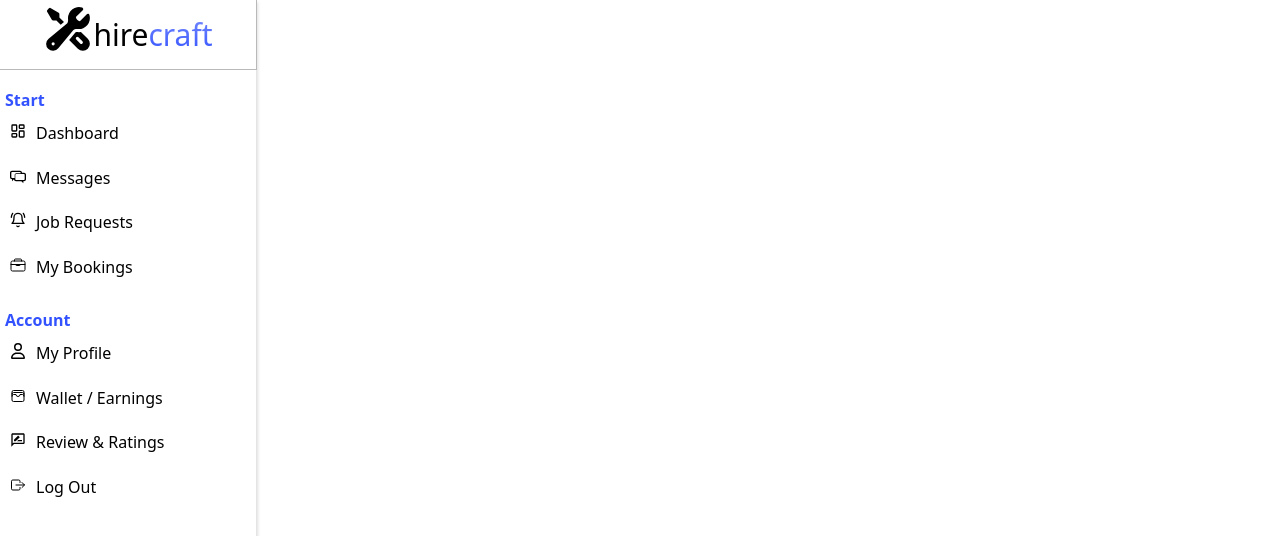
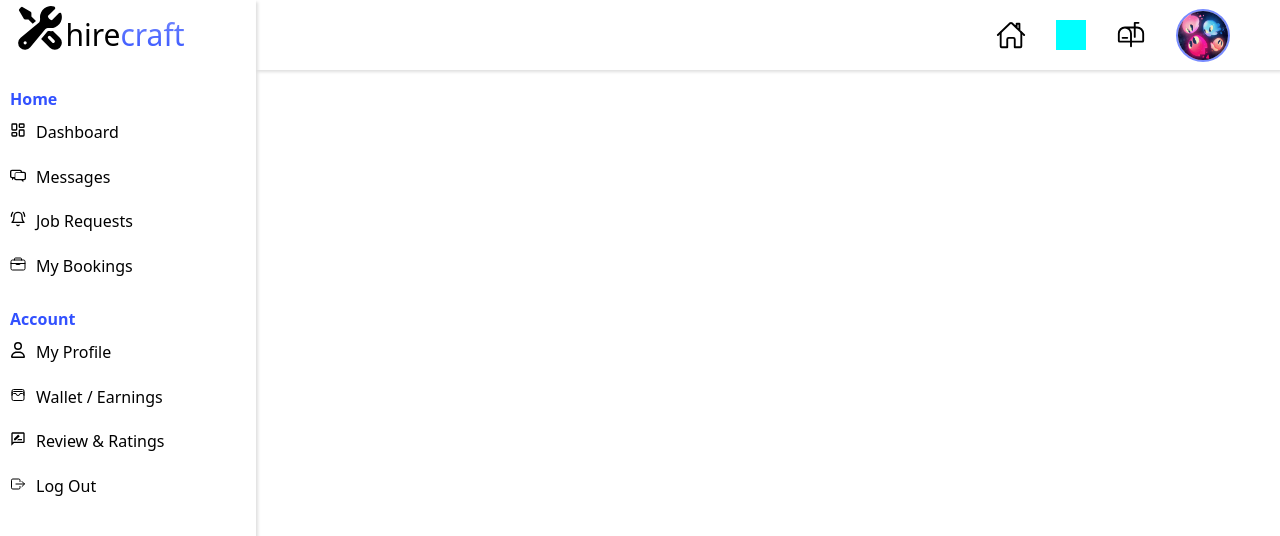
Before and after one commit to 404khai/HireCraft, a React (Vite) app: page /Dashboard in a window 1280 px wide. Shown: the top 536 px of the page. Built offline with nearby package versions, Linux system fonts and the light colour scheme; a web font is replaced by a local one.

Commit message:
Dashboard Nav

```diff
--- a/src/App.jsx
+++ b/src/App.jsx
@@ -1,11 +1,15 @@
 import './App.css'
 import AppRouter from './AppRouter'
+// import { ThemeProvider } from './context/ThemeContext';
 
 function App() {
 
   return (
     <>
-      <AppRouter/>
+      {/* <ThemeProvider> */}
+        <AppRouter/>
+      {/* </ThemeProvider> */}
+
     </>
   )
 }
--- a/src/components/DashboardNav/DashboardNav.css
+++ b/src/components/DashboardNav/DashboardNav.css
@@ -0,0 +1,35 @@
+.dashboardNav{
+    width: 100%;
+    height: 70px;
+    /* background-color: crimson; */
+    box-shadow: 2px 2px 3px rgba(0, 0, 0, 0.13);
+    display: flex;
+    align-items: center;
+    justify-content: end;
+    gap: 30px;
+}
+.dashboardNav a{
+    text-decoration: none;
+    color: black;
+}
+.profilePic{
+    width: 50px;
+    height: 70%;
+    border: 2px solid #788cff;
+    border-radius: 50%;
+    margin-right: 50px;
+    /* background-color: black; */
+}
+.notifications{
+    font-size: 30px;
+    display: flex;
+    align-items: center;
+}
+.moon{
+    width: 30px;
+    height: 30px;
+    display: flex;
+    align-items: center;
+    justify-content: center;
+    background-color: aqua;
+}
--- a/src/components/DashboardNav/DashboardNav.jsx
+++ b/src/components/DashboardNav/DashboardNav.jsx
@@ -1,9 +1,24 @@
 import React from 'react'
 import './DashboardNav.css'
+import profilePic from '../../assets/pacman.jpg'
+// import profilePic from '../../assets/bluePacman.png'
+import { IoHomeOutline } from "react-icons/io5";
+import { PiMailbox } from "react-icons/pi";
+import { Link } from 'react-router-dom';
+// import Toggle from '../../components/Toggle/Toggle'
 
 const DashboardNav = () => {
   return (
-    <div>DashboardNav</div>
+    <div className='dashboardNav'>
+        <Link to="/Home">
+            <i className='notifications'><IoHomeOutline /></i>
+        </Link>
+        <div className="moon">
+            {/* <Toggle/> */}
+        </div>
+        <i className='notifications'><PiMailbox /></i>
+        <img src={profilePic} alt="" className='profilePic'/>
+    </div>
   )
 }
 
--- a/src/components/Sidenav/Sidenav.css
+++ b/src/components/Sidenav/Sidenav.css
@@ -9,15 +9,13 @@
     /* justify-content: space-evenly; */
     /* align-items: end; */
 }
-#dashboardLogo{
-    /* background-color: cadetblue; */
+/* #dashboardLogo{
+    background-color: cadetblue;
     border-right: 1px solid #b9b9b9;
+    box-shadow: 0px 1px 1px rgba(0, 0, 0, 0.13);
     border-bottom: 1px solid #b9b9b9;
     width: 100%;
-    /* top: 0px; */
-    /* position:relative; */
-    /* justify-self: s; */
-}
+} */
 .start, .account{
     width: 100%;
     align-self: flex-end;
@@ -27,7 +25,7 @@
     flex-direction: column;
 }
 .start p, .account p{
-    padding-left: 5px;
+    padding-left: 10px;
 }
 .start a, .account a{
     text-decoration: none;
--- a/src/components/Sidenav/Sidenav.jsx
+++ b/src/components/Sidenav/Sidenav.jsx
@@ -19,7 +19,7 @@ const Sidenav = () => {
         </Link>
 
         <div className="start">
-            <p><b>Start</b></p>
+            <p><b>Home</b></p>
             <Link to="/Dashboard">
                 <i><LuLayoutDashboard /></i>
                 Dashboard
--- /dev/null
+++ b/src/components/Toggle/Toggle.css
@@ -0,0 +1,42 @@
+/* From Uiverse.io by Creatlydev */
+.switchThemeToggle {
+  /* background-color: #fff000; */
+  width: 56px;
+  height: 56px;
+  border-radius: 50%;
+  display: grid;
+  place-items: center;
+  cursor: pointer;
+  /* box-shadow: 0 0 50px 20px rgba(0, 0, 0, .1); */
+  line-height: 1;
+}
+/* .switchThemeContainer{
+  background-color: black;
+} */
+
+.switchThemeInput {
+  display: none;
+}
+
+.icon {
+  grid-column: 1 / 1;
+  grid-row: 1 / 1;
+  transition: transform 500ms;
+}
+
+.icon--sun {
+  transition-delay: 200ms;
+}
+
+.icon--moon {
+  transform: scale(0);
+}
+
+#switch:checked + .icon--sun {
+  transform: rotate(360deg) scale(0);
+}
+
+#switch:checked ~ .icon--moon {
+  transition-delay: 200ms;
+  transform: scale(1) rotate(360deg);
+}
--- /dev/null
+++ b/src/components/Toggle/Toggle.jsx
@@ -0,0 +1,79 @@
+// import { useState } from "react";
+import { useTheme } from '../../context/ThemeContext';
+import './Toggle.css'
+
+const ThemeToggle = () => {
+  const { isDarkMode, setIsDarkMode } = useTheme();
+  // const [isDarkMode, setIsDarkMode] = useState(false);
+
+  const handleToggle = () => {
+    setIsDarkMode((prev) => !prev);
+  };
+
+  return (
+    <div className="switchThemeContainer">
+      <label className="switchThemeToggle" htmlFor="switch">
+        <input id="switch" className="switchThemeInput" type="checkbox" checked={isDarkMode} onChange={handleToggle} />
+        <div className="icon icon--sun">
+          <svg height="21" width="21" fill="currentColor" viewBox="0 0 24 24" xmlns="http://www.w3.org/2000/svg">
+          <path d="M12 2.25a.75.75 0 01.75.75v2.25a.75.75 0 01-1.5 0V3a.75.75 0 01.75-.75zM7.5 12a4.5 4.5 0 119 0 4.5 4.5 0 01-9 0zM18.894 6.166a.75.75 0 00-1.06-1.06l-1.591 1.59a.75.75 0 101.06 1.061l1.591-1.59zM21.75 12a.75.75 0 01-.75.75h-2.25a.75.75 0 010-1.5H21a.75.75 0 01.75.75zM17.834 18.894a.75.75 0 001.06-1.06l-1.59-1.591a.75.75 0 10-1.061 1.06l1.59 1.591zM12 18a.75.75 0 01.75.75V21a.75.75 0 01-1.5 0v-2.25A.75.75 0 0112 18zM7.758 17.303a.75.75 0 00-1.061-1.06l-1.591 1.59a.75.75 0 001.06 1.061l1.591-1.59zM6 12a.75.75 0 01-.75.75H3a.75.75 0 010-1.5h2.25A.75.75 0 016 12zM6.697 7.757a.75.75 0 001.06-1.06l-1.59-1.591a.75.75 0 00-1.061 1.06l1.59 1.591z"></path>
+          </svg>
+        </div>
+        <div className="icon icon--moon">
+          <svg height="21" width="21" fill={isDarkMode ? "#fbc531" : "#f5f6fa"} viewBox="0 0 24 24" xmlns="http://www.w3.org/2000/svg">
+            <path
+              clipRule="evenodd"
+              d="M9.528 1.718a.75.75 0 01.162.819A8.97 8.97 0 009 6a9 9 0 009 9 8.97 8.97 0 003.463-.69.75.75 0 01.981.98 10.503 10.503 0 01-9.694 6.46c-5.799 0-10.5-4.701-10.5-10.5 0-4.368 2.667-8.112 6.46-9.694a.75.75 0 01.818.162z"
+              fillRule="evenodd"
+            >
+            </path>
+          </svg>
+        </div>
+      </label>
+    </div>
+  );
+};
+
+export default ThemeToggle;
+
+
+// import { useTheme } from '../../context/ThemeContext';
+// import './Toggle.css';
+
+// const ThemeToggle = () => {
+//   const { isDarkMode, setIsDarkMode } = useTheme();
+
+//   const handleToggle = () => {
+//     setIsDarkMode((prev) => !prev);
+//   };
+
+//   return (
+//     <div className="container">
+//       <label className="toggle" htmlFor="switch">
+//         <input
+//           id="switch"
+//           className="input"
+//           type="checkbox"
+//           checked={isDarkMode}
+//           onChange={handleToggle}
+//         />
+//         <div className="icon icon--sun">
+//           <svg height="21" width="21" viewBox="0 0 24 24" xmlns="http://www.w3.org/2000/svg">
+//             <path d="M12 2.25a.75.75 0 01.75.75v2.25a.75.75 0 01-1.5 0V3a.75.75 0 01.75-.75z..." />
+//           </svg>
+//         </div>
+//         <div className="icon icon--moon">
+//           <svg height="21" width="21" fill={isDarkMode ? "#fbc531" : "#f5f6fa"}  viewBox="0 0 24 24" xmlns="http://www.w3.org/2000/svg">
+//             <path
+//               clipRule="evenodd"
+//               d="M9.528 1.718a.75.75 0 01.162.819A8.97 8.97 0 009 6a9 9 0 009 9 8.97 8.97 0 003.463-.69..."
+//               fillRule="evenodd"
+//             />
+//           </svg>
+//         </div>
+//       </label>
+//     </div>
+//   );
+// };
+
+// export default ThemeToggle;
--- /dev/null
+++ b/src/context/ThemeContext.jsx
@@ -0,0 +1,31 @@
+import { createContext, useContext, useState, useEffect } from 'react';
+
+const ThemeContext = createContext();
+
+export const ThemeProvider = ({ children }) => {
+  const [isDarkMode, setIsDarkMode] = useState(() => {
+    // Retrieve theme from localStorage or default to light mode
+    return localStorage.getItem('theme') === 'dark';
+  });
+
+  useEffect(() => {
+    // Apply the theme to the document root
+    if (isDarkMode) {
+      document.documentElement.classList.add('dark');
+    } else {
+      document.documentElement.classList.remove('dark');
+    }
+
+    // Save the theme in localStorage
+    localStorage.setItem('theme', isDarkMode ? 'dark' : 'light');
+  }, [isDarkMode]);
+
+  return (
+    <ThemeContext.Provider value={{ isDarkMode, setIsDarkMode }}>
+      {children}
+    </ThemeContext.Provider>
+  );
+};
+
+// Custom hook to use theme context
+export const useTheme = () => useContext(ThemeContext);
--- a/src/pages/Dashboard/Dashboard.jsx
+++ b/src/pages/Dashboard/Dashboard.jsx
@@ -1,10 +1,11 @@
 import React from 'react'
 import './Dashboard.css'
+import DashboardNav from '../../components/DashboardNav/DashboardNav'
 
 const Dashboard = () => {
   return (
     <div className='dashboard'>
-
+        <DashboardNav/>
     </div>
   )
 }
```
Also changed, not shown: src/assets/bluePacman.png (added), src/assets/pacman.jpg (added).
